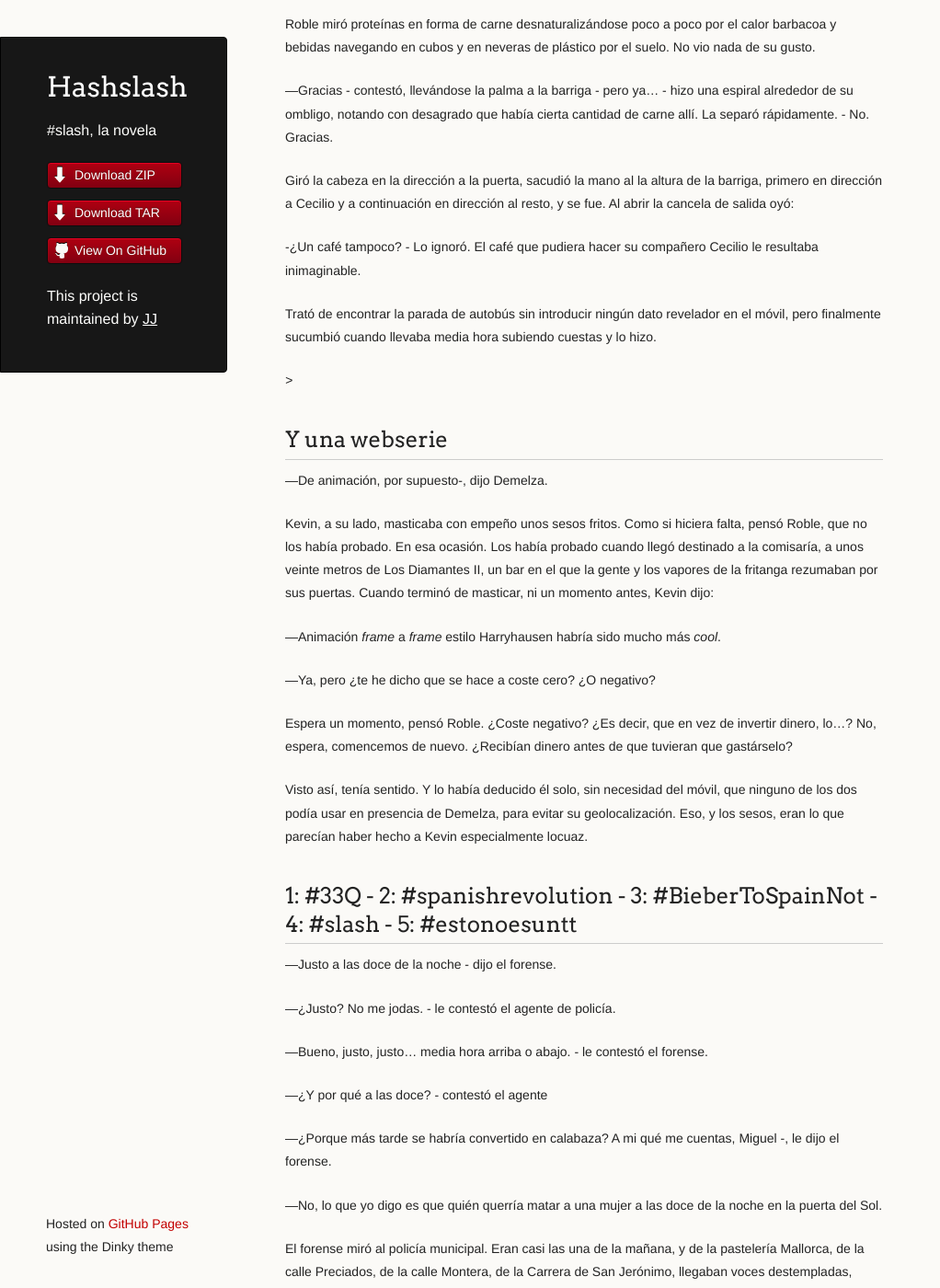
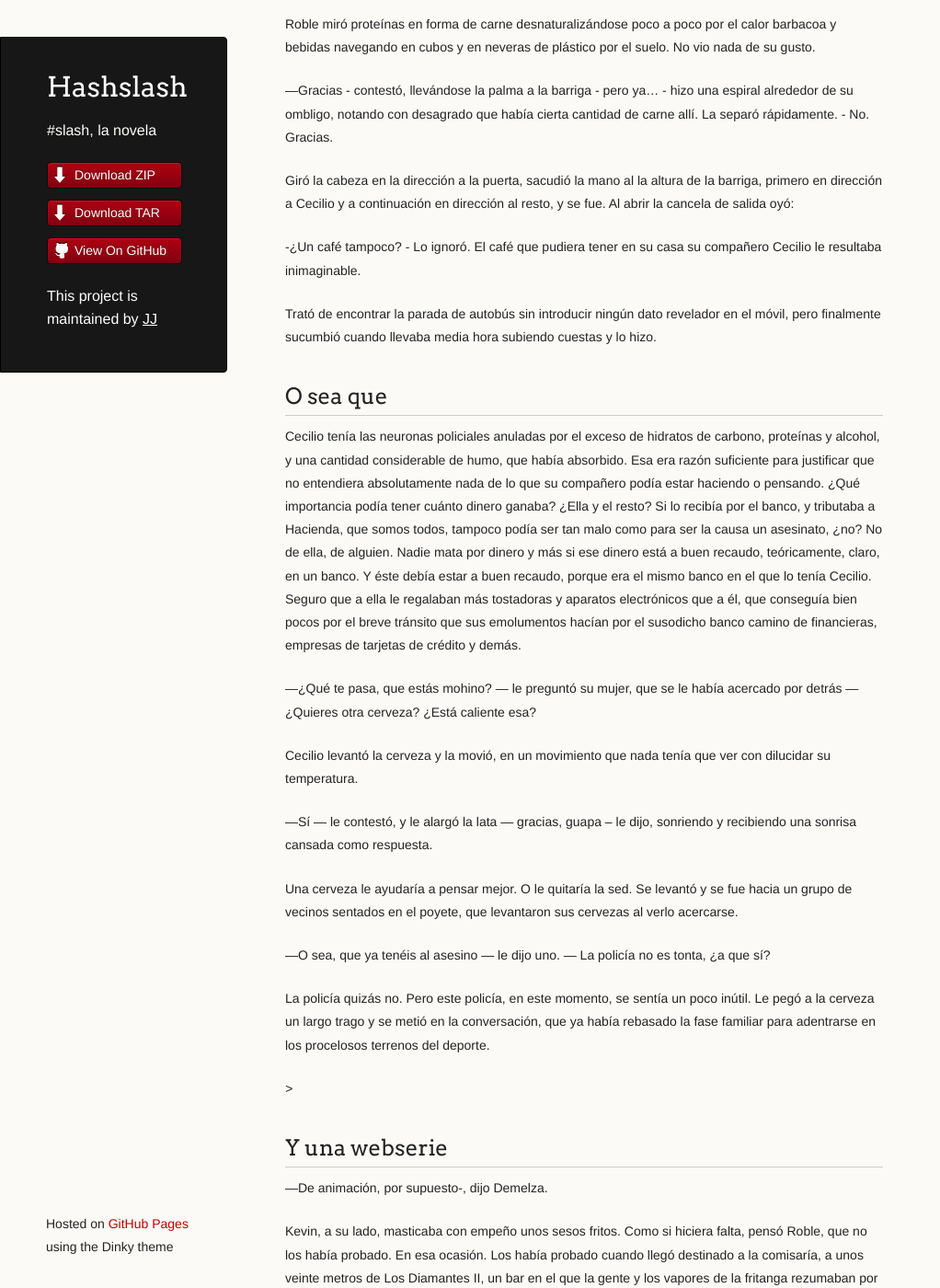
Before and after one commit to JJ/HashSlash, a Jekyll site: the page built from texto/HashSlash.md, in a window 1280 px wide and 1400 px high, scrolled down 90326 px. Shown: the whole window at 92% size, without its empty margins (0-1022 px from the left). Built offline with Jekyll 4.4.1, drawn with Linux system fonts in a browser that asks for light colours.

Commit message:
Sync texto/HashSlash.md from master to gh-pages

```diff
--- a/texto/HashSlash.md
+++ b/texto/HashSlash.md
@@ -4312,11 +4312,49 @@ neveras de plástico por el suelo. No vio nada de su gusto.
 
 Giró la cabeza en la dirección a la puerta, sacudió la mano al la altura de la barriga, primero en dirección a Cecilio y a continuación en dirección al resto, y se fue. Al abrir la cancela de salida oyó:
 
--¿Un café tampoco? - Lo ignoró. El café que pudiera hacer su compañero Cecilio le resultaba inimaginable.
+-¿Un café tampoco? - Lo ignoró. El café que pudiera tener en su casa su compañero Cecilio le resultaba inimaginable.
 
 Trató de encontrar la parada de autobús sin introducir ningún  dato revelador en el móvil,
 pero finalmente sucumbió cuando llevaba media hora subiendo cuestas y
 lo hizo.
+
+## O sea que
+
+Cecilio tenía las neuronas policiales anuladas por el exceso de
+hidratos de carbono, proteínas y alcohol, y una cantidad considerable
+de humo, que había absorbido. Esa era razón suficiente para justificar
+que no entendiera absolutamente nada de lo que su compañero podía
+estar haciendo o pensando. ¿Qué importancia podía tener cuánto dinero
+ganaba? ¿Ella y el resto? Si lo recibía por el banco, y tributaba a
+Hacienda, que somos todos, tampoco podía ser tan malo como para ser la causa
+un asesinato, ¿no? No de ella, de alguien. Nadie mata por dinero y más
+si ese dinero está a buen recaudo, teóricamente, claro, en un banco. Y
+éste debía estar a buen recaudo, porque era el mismo banco en el que
+lo tenía Cecilio. Seguro que a ella le regalaban más tostadoras y
+aparatos electrónicos que a él, que conseguía bien pocos por el breve
+tránsito que sus emolumentos hacían por el susodicho banco camino de
+financieras, empresas de tarjetas de crédito y demás.
+
+—¿Qué te pasa, que estás mohino? — le preguntó su mujer, que se le
+había acercado por detrás — ¿Quieres otra cerveza? ¿Está caliente esa?
+
+Cecilio levantó la cerveza y la movió, en un movimiento que nada tenía
+que ver con dilucidar su temperatura.
+
+—Sí — le contestó, y le alargó la lata — gracias, guapa – le dijo,
+sonriendo y recibiendo una sonrisa cansada como respuesta.
+
+Una cerveza le ayudaría a pensar mejor. O le quitaría la sed. Se
+levantó y se fue hacia un grupo de vecinos sentados en el poyete, que
+levantaron sus cervezas al verlo acercarse.
+
+—O sea, que ya tenéis al asesino — le dijo uno. — La policía no es
+tonta, ¿a que sí?
+
+La policía quizás no. Pero este policía, en este momento, se sentía un
+poco inútil. Le pegó a la cerveza un largo trago y se metió en la
+conversación, que ya había rebasado la fase familiar para adentrarse
+en los procelosos terrenos del deporte.
 
 *>*
 
```
